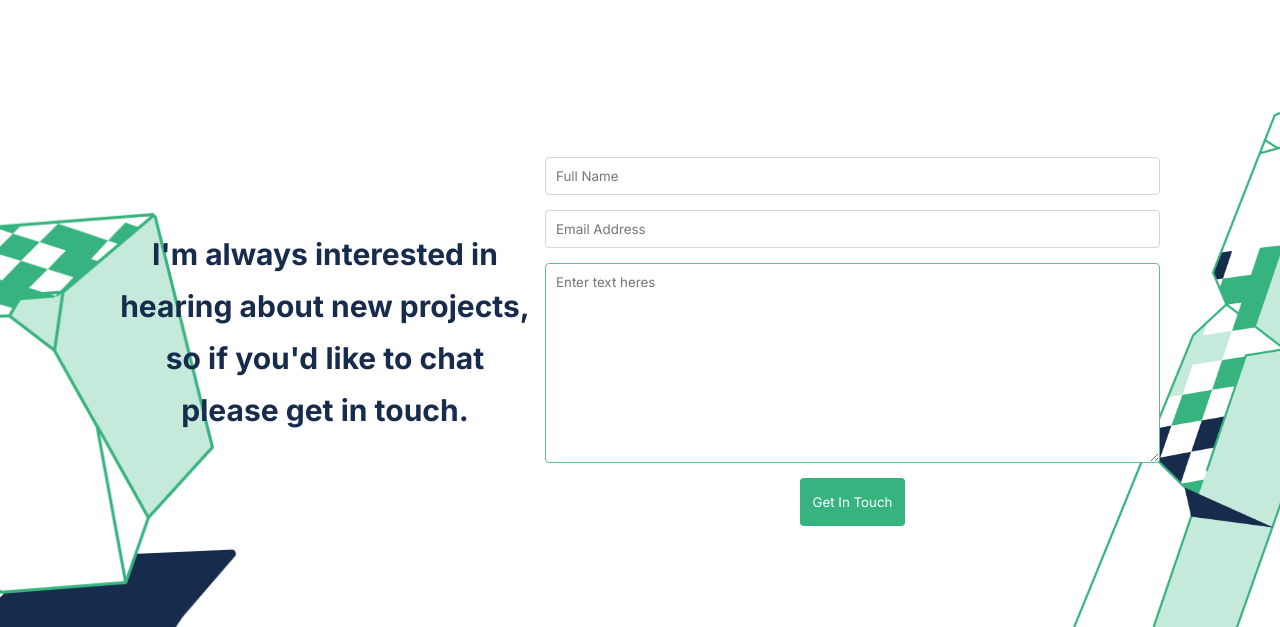
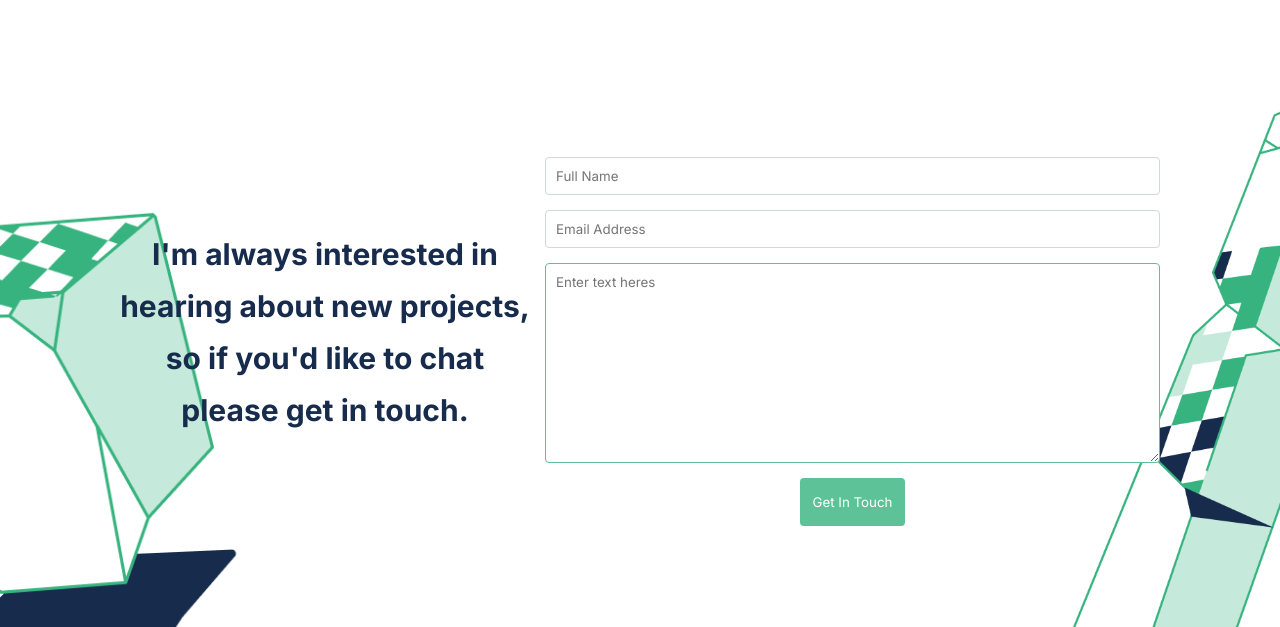
Before and after one commit to AHP15/Abdessittir.github, a plain HTML site: page index.html in a window 1280 px wide. In both pictures the pointer is over the button "Get In Touch". Shown: the part 2843-3470 px from the top of the page. Drawn offline with Linux system fonts and the light colour scheme.

Commit message:
Add hover effect to submit button

```diff
--- a/style.css
+++ b/style.css
@@ -326,6 +326,11 @@
     height: 48px;
     color: #fff;
     cursor: pointer;
+    transition: 0.2s;
+  }
+
+  .contact-btn:hover {
+    opacity: 0.8;
   }
 
   .email {
```
